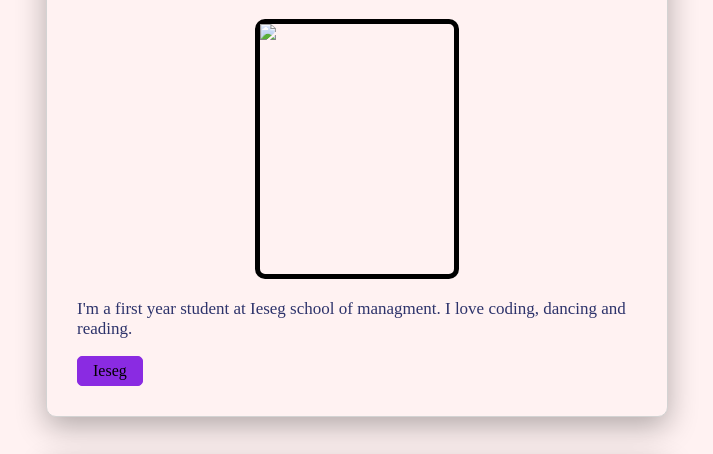
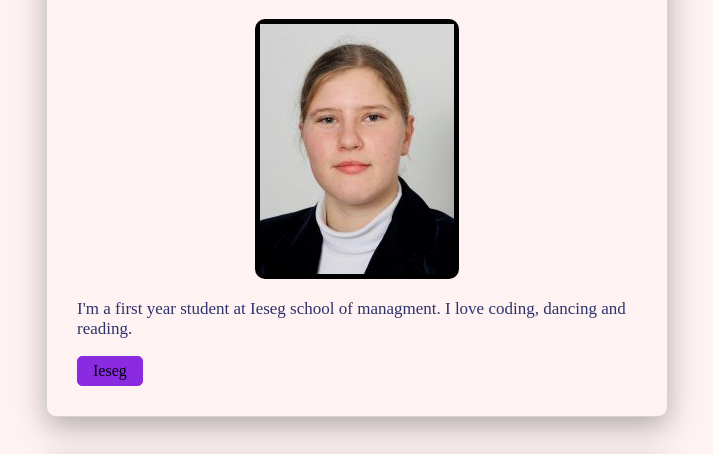
Before and after one commit to alix-fillaudeau/My-Profile-Final, a plain HTML site: page index.html in a window 1280 px wide. Shown: the part 132-586 px from the top of the page, without its empty margins (283-996 px from the left). Drawn offline with Linux system fonts and the light colour scheme.

Commit message:
Update index.html

```diff
--- a/index.html
+++ b/index.html
@@ -17,7 +17,7 @@
       <h1>Hello, I'm Alix</h1>
 
          <div id="photo_de_profile">
-            <img src="images/photo_pro.jpg" class="img-bordered">
+            <img src="images/photo pro.jpg" class="img-bordered">
          </div>
 
          <p> I'm a first year student at Ieseg school of managment. I love coding, dancing and reading. <p>
```
